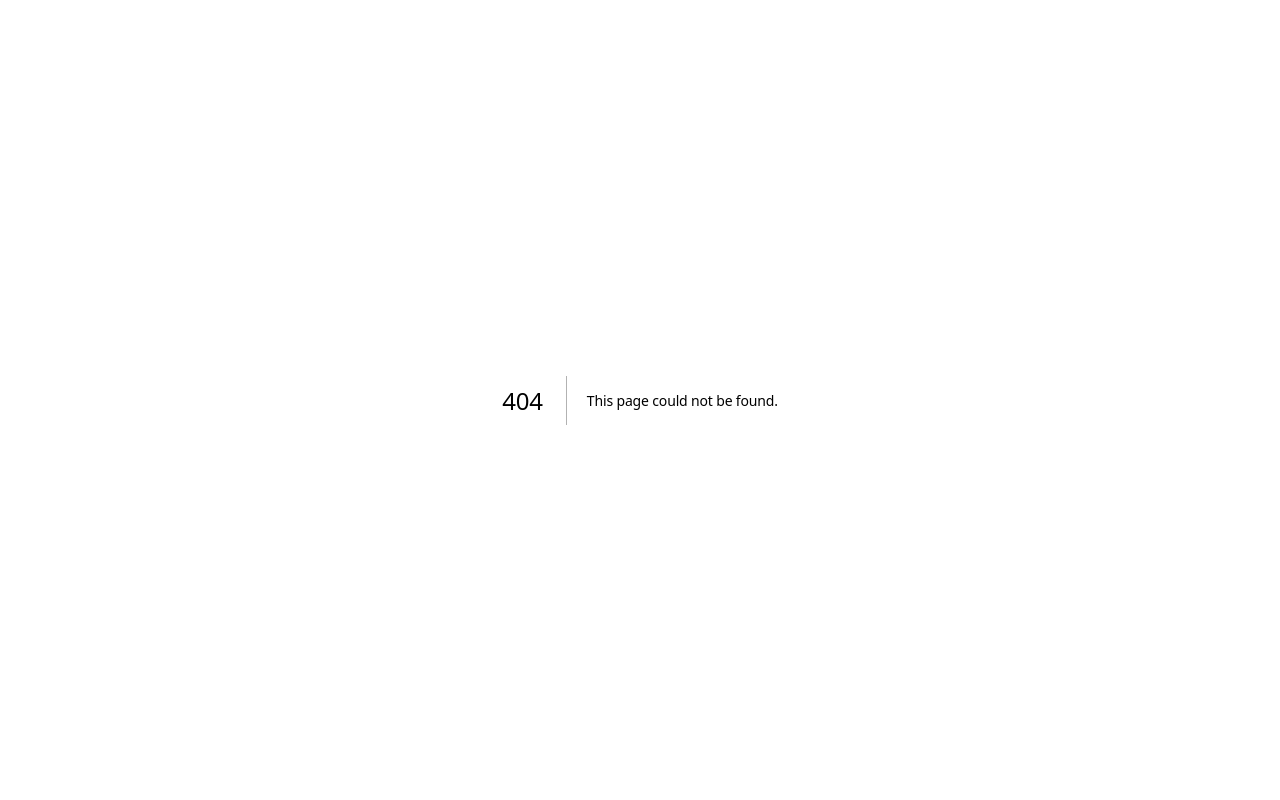
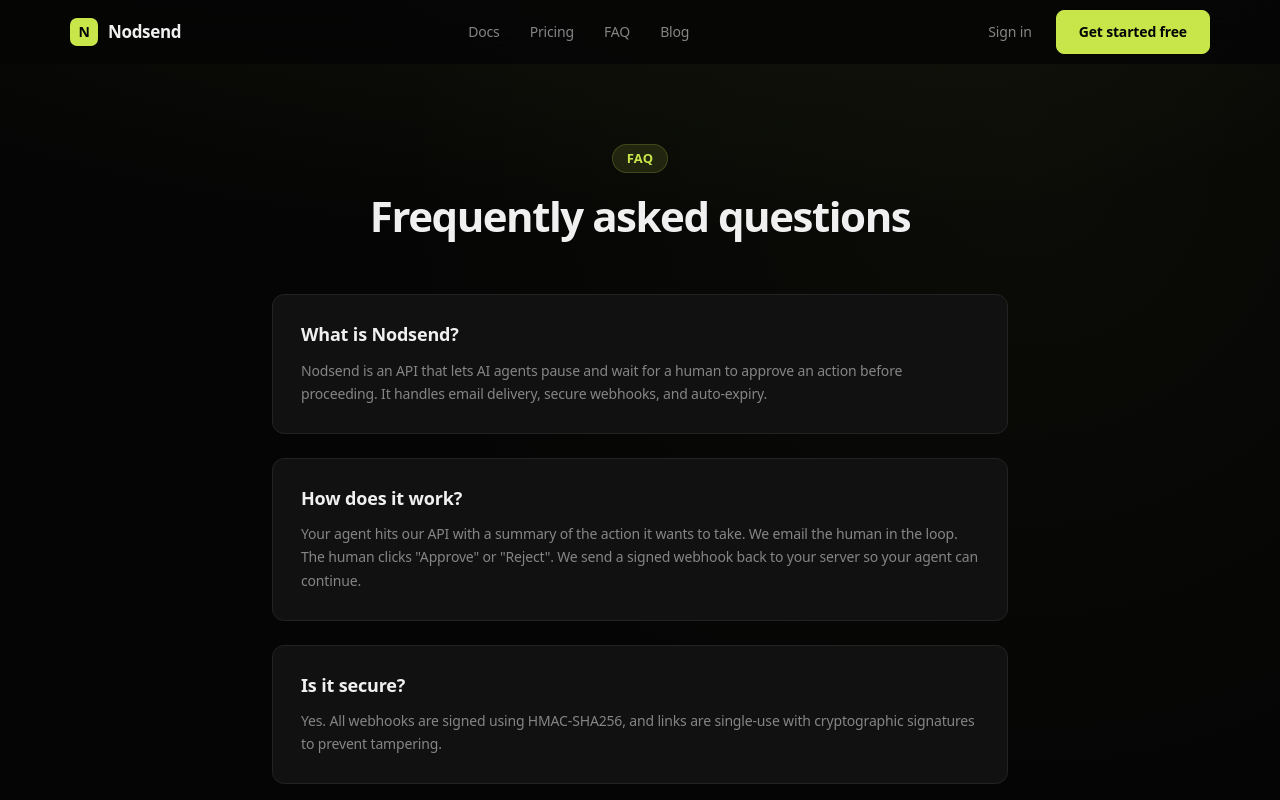
Before and after one commit to Foreveryoung2149/agent-approvals, a Next.js app: page /faq in a window 1280 px wide. Before the commit this address had no page. Shown: the top 800 px of the page. Built offline with nearby package versions, Linux system fonts and the light colour scheme; no server answers.

Commit message:
feat: add FAQ and Blog pages, remove Navbar border

```diff
--- /dev/null
+++ b/app/blog/page.tsx
@@ -0,0 +1,36 @@
+import Navbar from "../components/Navbar";
+import Footer from "../components/Footer";
+
+export const metadata = {
+  title: "Blog — Nodsend",
+  description: "Updates and thoughts on AI alignment and human-in-the-loop systems.",
+};
+
+export default function BlogPage() {
+  return (
+    <div style={{ minHeight: "100vh", display: "flex", flexDirection: "column" }}>
+      <Navbar />
+      <div style={{ maxWidth: "800px", margin: "0 auto", padding: "80px 32px", flex: 1, width: "100%" }}>
+        <div style={{ textAlign: "center", marginBottom: "56px" }}>
+          <div className="eyebrow" style={{ marginBottom: "20px" }}>Blog</div>
+          <h1 className="heading-display" style={{ fontSize: "clamp(28px, 4vw, 42px)", color: "var(--gray-12)", margin: "0 0 12px" }}>
+            Latest updates
+          </h1>
+          <p style={{ color: "var(--gray-9)", fontSize: "17px", margin: 0 }}>
+            Thoughts on AI alignment, agency, and human-in-the-loop systems.
+          </p>
+        </div>
+        <div style={{ display: "flex", flexDirection: "column", gap: "24px" }}>
+          <div className="feature-card">
+            <div style={{ fontSize: "13px", color: "var(--accent-dim)", fontWeight: 600, marginBottom: "8px" }}>August 8, 2026</div>
+            <h3 style={{ fontFamily: "var(--font-mono)", fontSize: "20px", fontWeight: 700, color: "var(--gray-12)", margin: "0 0 12px" }}>Introducing Nodsend</h3>
+            <p style={{ fontSize: "14px", color: "var(--gray-9)", margin: 0, lineHeight: 1.65 }}>
+              As AI agents become more capable, the need for human oversight grows. Today, we're launching Nodsend to make it trivial for developers to add human-in-the-loop approvals to any AI agent workflow with a single API call.
+            </p>
+          </div>
+        </div>
+      </div>
+      <Footer />
+    </div>
+  );
+}
--- a/app/components/Navbar.tsx
+++ b/app/components/Navbar.tsx
@@ -17,7 +17,6 @@ export default function Navbar() {
         position: "sticky",
         top: 0,
         zIndex: 100,
-        borderBottom: "1px solid var(--gray-3)",
         background: "rgba(5, 5, 5, 0.85)",
         backdropFilter: "blur(16px)",
         WebkitBackdropFilter: "blur(16px)",
--- /dev/null
+++ b/app/faq/page.tsx
@@ -0,0 +1,44 @@
+import Navbar from "../components/Navbar";
+import Footer from "../components/Footer";
+
+export const metadata = {
+  title: "FAQ — Nodsend",
+  description: "Frequently asked questions about Nodsend.",
+};
+
+export default function FAQPage() {
+  return (
+    <div style={{ minHeight: "100vh", display: "flex", flexDirection: "column" }}>
+      <Navbar />
+      <div style={{ maxWidth: "800px", margin: "0 auto", padding: "80px 32px", flex: 1, width: "100%" }}>
+        <div style={{ textAlign: "center", marginBottom: "56px" }}>
+          <div className="eyebrow" style={{ marginBottom: "20px" }}>FAQ</div>
+          <h1 className="heading-display" style={{ fontSize: "clamp(28px, 4vw, 42px)", color: "var(--gray-12)", margin: "0 0 12px" }}>
+            Frequently asked questions
+          </h1>
+        </div>
+        <div style={{ display: "flex", flexDirection: "column", gap: "24px" }}>
+          <div className="feature-card">
+            <h3 style={{ fontFamily: "var(--font-mono)", fontSize: "18px", fontWeight: 700, color: "var(--gray-12)", margin: "0 0 12px" }}>What is Nodsend?</h3>
+            <p style={{ fontSize: "14px", color: "var(--gray-9)", margin: 0, lineHeight: 1.65 }}>
+              Nodsend is an API that lets AI agents pause and wait for a human to approve an action before proceeding. It handles email delivery, secure webhooks, and auto-expiry.
+            </p>
+          </div>
+          <div className="feature-card">
+            <h3 style={{ fontFamily: "var(--font-mono)", fontSize: "18px", fontWeight: 700, color: "var(--gray-12)", margin: "0 0 12px" }}>How does it work?</h3>
+            <p style={{ fontSize: "14px", color: "var(--gray-9)", margin: 0, lineHeight: 1.65 }}>
+              Your agent hits our API with a summary of the action it wants to take. We email the human in the loop. The human clicks "Approve" or "Reject". We send a signed webhook back to your server so your agent can continue.
+            </p>
+          </div>
+          <div className="feature-card">
+            <h3 style={{ fontFamily: "var(--font-mono)", fontSize: "18px", fontWeight: 700, color: "var(--gray-12)", margin: "0 0 12px" }}>Is it secure?</h3>
+            <p style={{ fontSize: "14px", color: "var(--gray-9)", margin: 0, lineHeight: 1.65 }}>
+              Yes. All webhooks are signed using HMAC-SHA256, and links are single-use with cryptographic signatures to prevent tampering.
+            </p>
+          </div>
+        </div>
+      </div>
+      <Footer />
+    </div>
+  );
+}
```
